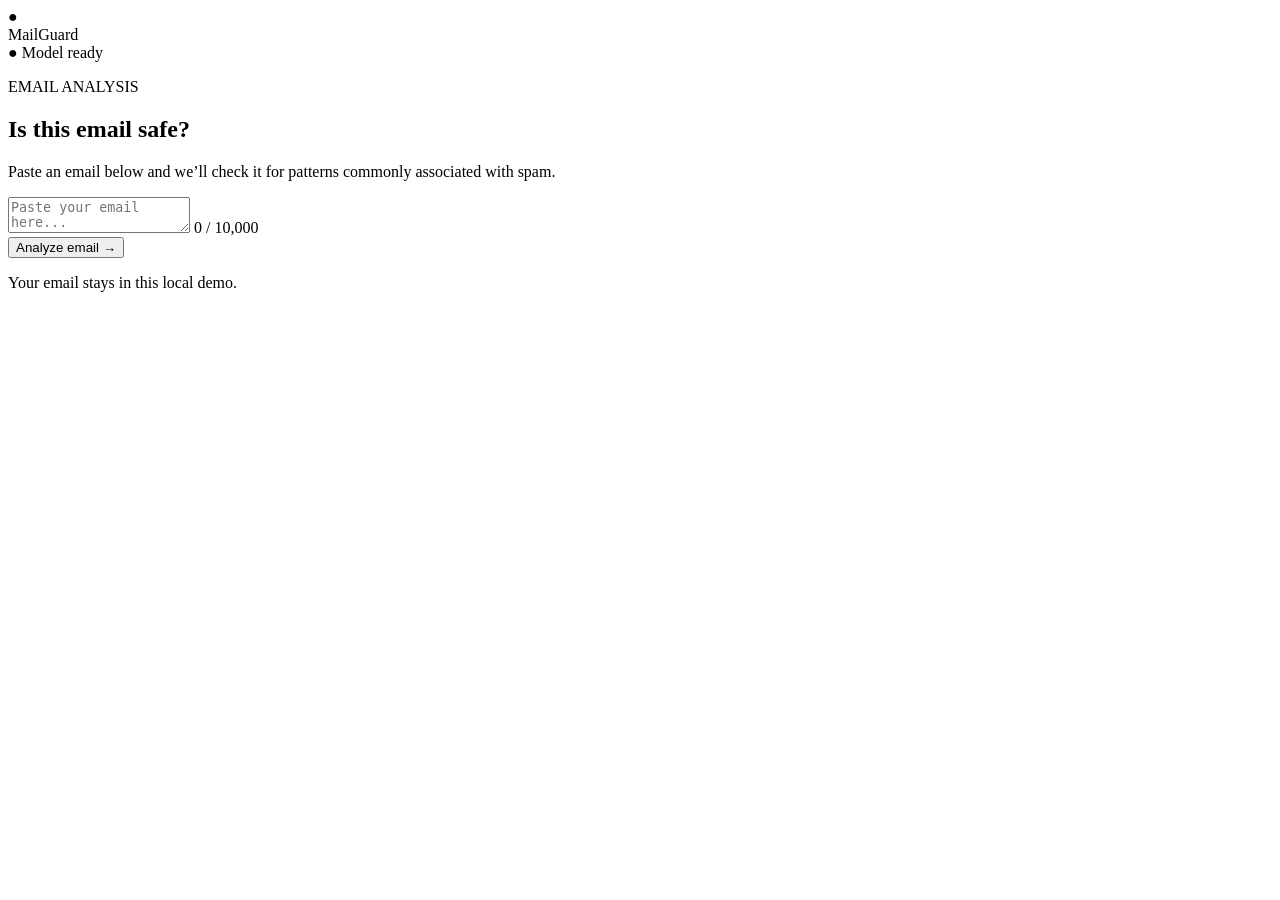
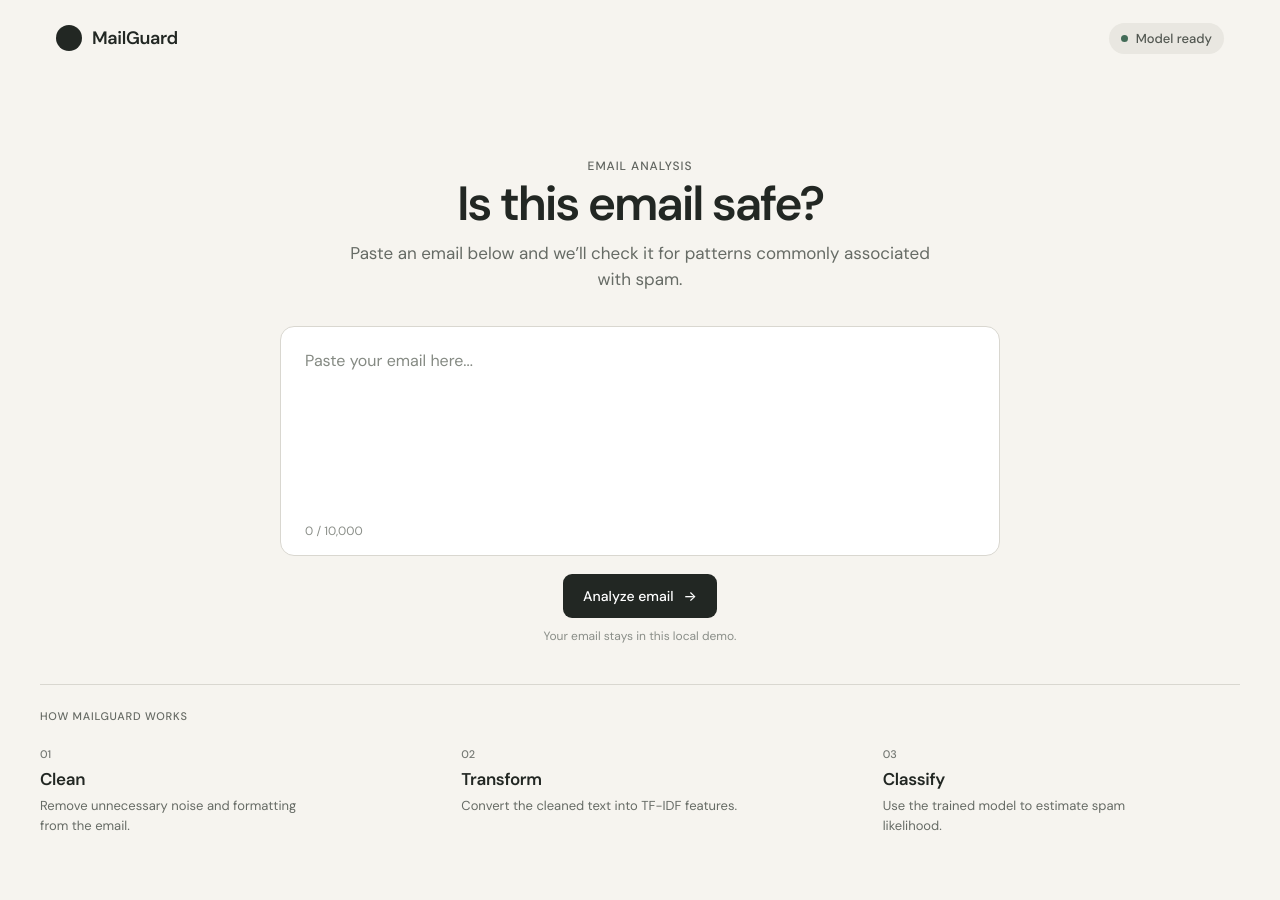
Before and after one commit to ahm18ed/email-spam-detector, a Flask app: page / in a window 1280 px wide. Before the commit the page ends 292 px from the top, so only its background shows below. Run offline with Flask 3, Linux system fonts and the light colour scheme; parts of the project's set-up code (start-up, migrations or seed data) failed here and were passed over.

Commit message:
Add MailGuard visual design

```diff
--- a/app/static/css/style.css
+++ b/app/static/css/style.css
@@ -0,0 +1,440 @@
+/* =========================================
+   MailGuard
+   ========================================= */
+
+:root {
+    --background: #F6F4EF;
+    --surface: #FFFFFF;
+
+    --text-primary: #222723;
+    --text-secondary: #666B65;
+    --text-muted: #8A8E88;
+
+    --border: #D9D7D0;
+
+    --accent: #426B57;
+
+    --radius-input: 14px;
+    --radius-button: 9px;
+
+    --content-width: 720px;
+}
+
+
+* {
+    box-sizing: border-box;
+}
+
+
+html {
+    font-family:
+        "DM Sans",
+        -apple-system,
+        BlinkMacSystemFont,
+        "Segoe UI",
+        sans-serif;
+
+    background: var(--background);
+    color: var(--text-primary);
+
+    text-rendering: optimizeLegibility;
+    -webkit-font-smoothing: antialiased;
+}
+
+
+body {
+    margin: 0;
+    min-height: 100vh;
+    background: var(--background);
+}
+
+.site-header {
+    height: 76px;
+
+    display: flex;
+    align-items: center;
+    justify-content: space-between;
+
+    padding: 0 56px;
+
+    background: var(--background);
+}
+
+
+.brand {
+    display: inline-flex;
+    align-items: center;
+    gap: 10px;
+
+    color: var(--text-primary);
+    text-decoration: none;
+}
+
+
+.brand-mark {
+    width: 26px;
+    height: 26px;
+
+    border-radius: 50%;
+
+    background: var(--text-primary);
+}
+
+
+.brand-name {
+    font-size: 18px;
+    font-weight: 600;
+    letter-spacing: -0.02em;
+}
+
+
+.model-status {
+    display: inline-flex;
+    align-items: center;
+    gap: 8px;
+
+    padding: 7px 12px;
+
+    border-radius: 999px;
+
+    background: #E9E7E1;
+
+    color: #535852;
+
+    font-size: 13px;
+    font-weight: 500;
+}
+
+
+.status-dot {
+    width: 7px;
+    height: 7px;
+
+    border-radius: 50%;
+
+    background: var(--accent);
+}
+
+.analyzer {
+    width: min(
+        var(--content-width),
+        calc(100% - 48px)
+    );
+
+    margin: 0 auto;
+
+    padding-top: 82px;
+
+    text-align: center;
+}
+
+
+.eyebrow {
+    margin: 0 0 2px;
+
+    font-size: 12px;
+    font-weight: 500;
+
+    letter-spacing: 0.08em;
+
+    color: #60645F;
+}
+
+
+.analyzer h1 {
+    margin: 0;
+
+    font-size: 48px;
+    line-height: 1.17;
+
+    font-weight: 600;
+
+    letter-spacing: -0.045em;
+}
+
+
+.intro {
+    max-width: 600px;
+
+    margin: 8px auto 34px;
+
+    font-size: 17px;
+    line-height: 26px;
+
+    color: var(--text-secondary);
+}
+
+.email-input-wrapper {
+    position: relative;
+
+    width: 100%;
+    height: 230px;
+
+    background: var(--surface);
+
+    border: 1px solid var(--border);
+
+    border-radius: var(--radius-input);
+
+    transition:
+        border-color 160ms ease,
+        box-shadow 160ms ease;
+}
+
+
+.email-input-wrapper:focus-within {
+    border-color: #B6B4AD;
+
+    box-shadow:
+        0 0 0 3px rgba(66, 107, 87, 0.06);
+}
+
+
+#email-input {
+    width: 100%;
+    height: calc(100% - 42px);
+
+    padding: 22px 24px 12px;
+
+    resize: none;
+
+    border: 0;
+    outline: 0;
+
+    background: transparent;
+
+    color: var(--text-primary);
+
+    font: inherit;
+    font-size: 16px;
+    line-height: 24px;
+}
+
+
+#email-input::placeholder {
+    color: #858A83;
+}
+
+
+.input-footer {
+    position: absolute;
+
+    left: 24px;
+    right: 24px;
+    bottom: 16px;
+
+    display: flex;
+    justify-content: flex-start;
+}
+
+
+#character-count {
+    font-size: 12px;
+
+    color: var(--text-muted);
+}
+
+.analyze-button {
+    display: inline-flex;
+    align-items: center;
+    justify-content: center;
+    gap: 10px;
+
+    margin-top: 18px;
+
+    padding: 13px 20px;
+
+    border: 0;
+    border-radius: var(--radius-button);
+
+    background: var(--text-primary);
+    color: #FFFFFF;
+
+    font: inherit;
+    font-size: 14px;
+    font-weight: 500;
+
+    cursor: pointer;
+
+    transition:
+        transform 140ms ease,
+        background 140ms ease;
+}
+
+
+.analyze-button:hover {
+    background: #303531;
+}
+
+
+.analyze-button:active {
+    transform: translateY(1px);
+}
+
+
+.analyze-button:focus-visible {
+    outline: 2px solid var(--accent);
+    outline-offset: 3px;
+}
+
+.privacy-note {
+    margin: 10px 0 0;
+
+    font-size: 12px;
+
+    color: var(--text-muted);
+}
+
+.how-it-works {
+    width: min(
+        1200px,
+        calc(100% - 48px)
+    );
+
+    margin: 40px auto 0;
+
+    padding-bottom: 64px;
+}
+
+
+.section-divider {
+    width: 100%;
+    height: 1px;
+
+    background: var(--border);
+
+    margin-bottom: 24px;
+}
+
+
+.section-label {
+    margin: 0 0 24px;
+
+    font-size: 11px;
+    font-weight: 500;
+
+    letter-spacing: 0.07em;
+
+    color: #666A64;
+}
+
+
+.steps {
+    display: grid;
+
+    grid-template-columns:
+        repeat(3, minmax(0, 1fr));
+
+    gap: 64px;
+}
+
+
+.step-number {
+    display: block;
+
+    margin-bottom: 7px;
+
+    font-size: 11px;
+    font-weight: 500;
+
+    color: #747873;
+}
+
+
+.step h2 {
+    margin: 0 0 6px;
+
+    font-size: 17px;
+    font-weight: 600;
+
+    letter-spacing: -0.02em;
+}
+
+
+.step p {
+    max-width: 280px;
+
+    margin: 0;
+
+    font-size: 13px;
+    line-height: 20px;
+
+    color: var(--text-secondary);
+}
+
+@media (max-width: 700px) {
+
+    .site-header {
+        height: 68px;
+
+        padding: 0 24px;
+    }
+
+
+    .brand-mark {
+        width: 22px;
+        height: 22px;
+    }
+
+
+    .brand-name {
+        font-size: 17px;
+    }
+
+
+    .model-status {
+        padding: 6px 10px;
+
+        font-size: 12px;
+    }
+
+
+    .analyzer {
+        width: min(
+            calc(100% - 32px),
+            var(--content-width)
+        );
+
+        padding-top: 64px;
+    }
+
+
+    .analyzer h1 {
+        font-size: 38px;
+
+        letter-spacing: -0.04em;
+    }
+
+
+    .intro {
+        margin-top: 10px;
+
+        font-size: 15px;
+        line-height: 23px;
+    }
+
+
+    .email-input-wrapper {
+        height: 250px;
+    }
+
+
+    .how-it-works {
+        width: calc(100% - 32px);
+
+        margin-top: 56px;
+    }
+
+
+    .steps {
+        grid-template-columns: 1fr;
+
+        gap: 28px;
+    }
+
+
+    .step p {
+        max-width: 100%;
+    }
+
+}
--- a/app/templates/index.html
+++ b/app/templates/index.html
@@ -9,57 +9,137 @@
     >
 
     <title>MailGuard</title>
+
+    <link
+        rel="stylesheet"
+        href="{{ url_for('static', filename='css/style.css') }}"
+    >
+
+    <link rel="preconnect" href="https://fonts.googleapis.com">
+    <link rel="preconnect" href="https://fonts.gstatic.com" crossorigin>
+
+    <link
+    href="https://fonts.googleapis.com/css2?family=DM+Sans:wght@400;500;600&display=swap"
+    rel="stylesheet"
+    >
 </head>
 
 <body>
 
-    <header>
-        <div>
-            <div>●</div>
-            <span>MailGuard</span>
+    <header class="site-header">
+
+        <a href="/" class="brand">
+            <span class="brand-mark" aria-hidden="true"></span>
+            <span class="brand-name">MailGuard</span>
+        </a>
+
+        <div class="model-status">
+            <span class="status-dot" aria-hidden="true"></span>
+            <span>Model ready</span>
         </div>
 
-        <div>
-            <span>●</span>
-            <span>Model ready</span>
-        </div>
     </header>
 
 
     <main>
 
-        <section>
-            <p>EMAIL ANALYSIS</p>
+        <section class="analyzer">
 
-            <h1>Is this email safe?</h1>
+            <p class="eyebrow">
+                EMAIL ANALYSIS
+            </p>
 
-            <p>
+            <h1>
+                Is this email safe?
+            </h1>
+
+            <p class="intro">
                 Paste an email below and we’ll check it
                 for patterns commonly associated with spam.
             </p>
 
 
-            <div>
+            <div class="email-input-wrapper">
+
                 <textarea
                     id="email-input"
                     placeholder="Paste your email here..."
                     maxlength="10000"
+                    spellcheck="true"
                 ></textarea>
 
-                <span id="character-count">
-                    0 / 10,000
-                </span>
+                <div class="input-footer">
+                    <span id="character-count">
+                        0 / 10,000
+                    </span>
+                </div>
+
             </div>
 
 
-            <button id="analyze-button">
-                Analyze email →
+            <button
+                id="analyze-button"
+                class="analyze-button"
+                type="button"
+            >
+                <span>Analyze email</span>
+                <span aria-hidden="true">→</span>
             </button>
 
 
-            <p>
+            <p class="privacy-note">
                 Your email stays in this local demo.
             </p>
+
+        </section>
+
+
+        <section class="how-it-works">
+
+            <div class="section-divider"></div>
+
+            <p class="section-label">
+                HOW MAILGUARD WORKS
+            </p>
+
+            <div class="steps">
+
+                <article class="step">
+                    <span class="step-number">01</span>
+
+                    <h2>Clean</h2>
+
+                    <p>
+                        Remove unnecessary noise
+                        and formatting from the email.
+                    </p>
+                </article>
+
+
+                <article class="step">
+                    <span class="step-number">02</span>
+
+                    <h2>Transform</h2>
+
+                    <p>
+                        Convert the cleaned text
+                        into TF-IDF features.
+                    </p>
+                </article>
+
+
+                <article class="step">
+                    <span class="step-number">03</span>
+
+                    <h2>Classify</h2>
+
+                    <p>
+                        Use the trained model to
+                        estimate spam likelihood.
+                    </p>
+                </article>
+
+            </div>
 
         </section>
 
```
